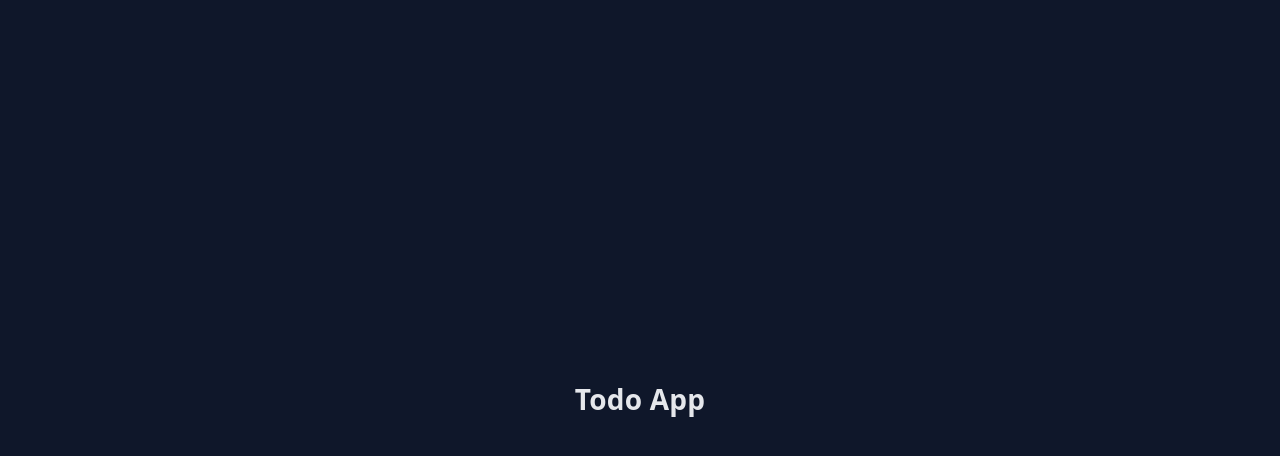
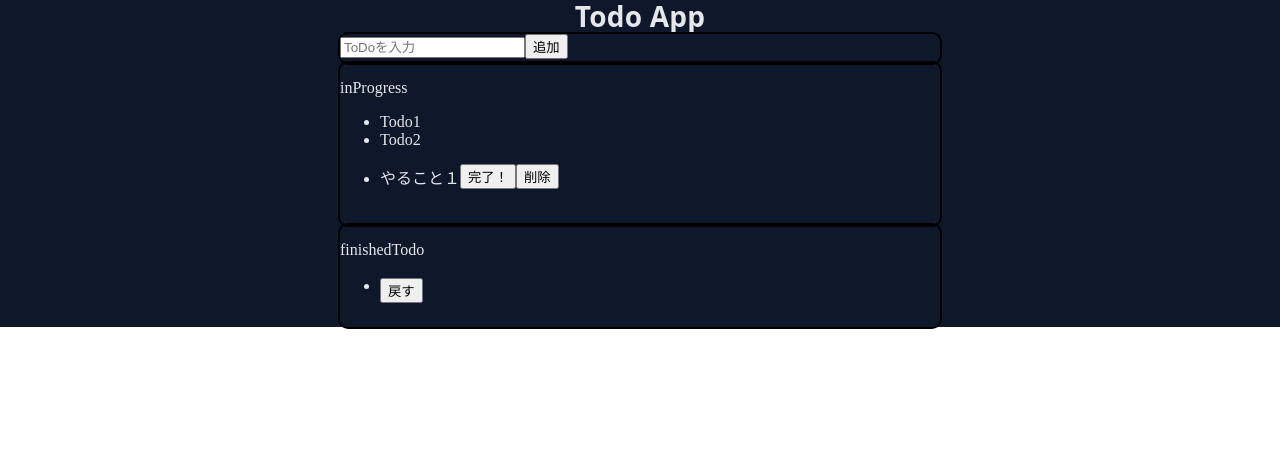
Before and after one commit to hiroki-morita0257/React-Todo-project, a React (Vite) app: page / in a window 1280 px wide. Shown: the top 456 px of the page. Built offline with nearby package versions, Linux system fonts and the light colour scheme.

Commit message:
でだし
大まかな見た目と、入力を受け付ける部分の途中です。

```diff
--- a/src/App.tsx
+++ b/src/App.tsx
@@ -1,7 +1,70 @@
-export default function App() {
+import { useState } from "react";
+
+export const App = () => {
+  const [todoText, setTodoText] = useState("");
+  const [todos, setTodos] = useState([
+    { id: 1, text: "Todo1", done: false },
+    { id: 2, text: "Todo2", done: false },
+  ]);
+
+  const textUpdate = (e: string) => {
+    //動作確認済み
+    setTodoText(e);
+  };
+
+  const addTodo = () => {
+    const text = todoText.trim();
+    if (!text) return;
+    const newTodo = { id: todos.length + 1, text: text, done: false };
+    const newTodos = [...todos, newTodo];
+    setTodos(newTodos);
+  };
+  console.log(todos[2]);
   return (
-    <div className="app">
-      <h1>Todo App</h1>
+    <div>
+      <div className="app">
+        <h1>Todo App</h1>
+
+        <div className="addTodo">
+          <form action="">
+            <input
+              value={todoText}
+              type="text"
+              placeholder="ToDoを入力"
+              onChange={(e) => textUpdate(e.target.value)}
+            />
+            <button onClick={addTodo}>追加</button>
+          </form>
+        </div>
+
+        <div className="inProgress">
+          <p className="title">inProgress</p>
+          <ul>
+            {todos.map((todo) => {
+              return <li>{todo.text}</li>;
+            })}
+            <li>
+              <div className="listRow">
+                <p>やること１</p>
+                <button>完了！</button>
+                <button>削除</button>
+              </div>
+            </li>
+          </ul>
+        </div>
+
+        <div className="finishedTodo">
+          <p className="title">finishedTodo</p>
+          <ul>
+            <li>
+              <div className="listRow">
+                <p></p>
+                <button>戻す</button>
+              </div>
+            </li>
+          </ul>
+        </div>
+      </div>
     </div>
   );
-}
+};
--- a/src/styles/App.scss
+++ b/src/styles/App.scss
@@ -21,3 +21,22 @@ body,
     letter-spacing: 0.2px;
   }
 }
+
+.addTodo,
+.inProgress,
+.finishedTodo {
+  width: 600px;
+  height: 100%;
+  border: 2px solid black;
+  border-radius: 10px;
+}
+
+.title {
+  display: flex;
+  text-align: center;
+}
+
+.listRow {
+  display: flex;
+  align-items: center;
+}
```
Also changed, not shown: src/main.tsx (+7 -6 lines).
